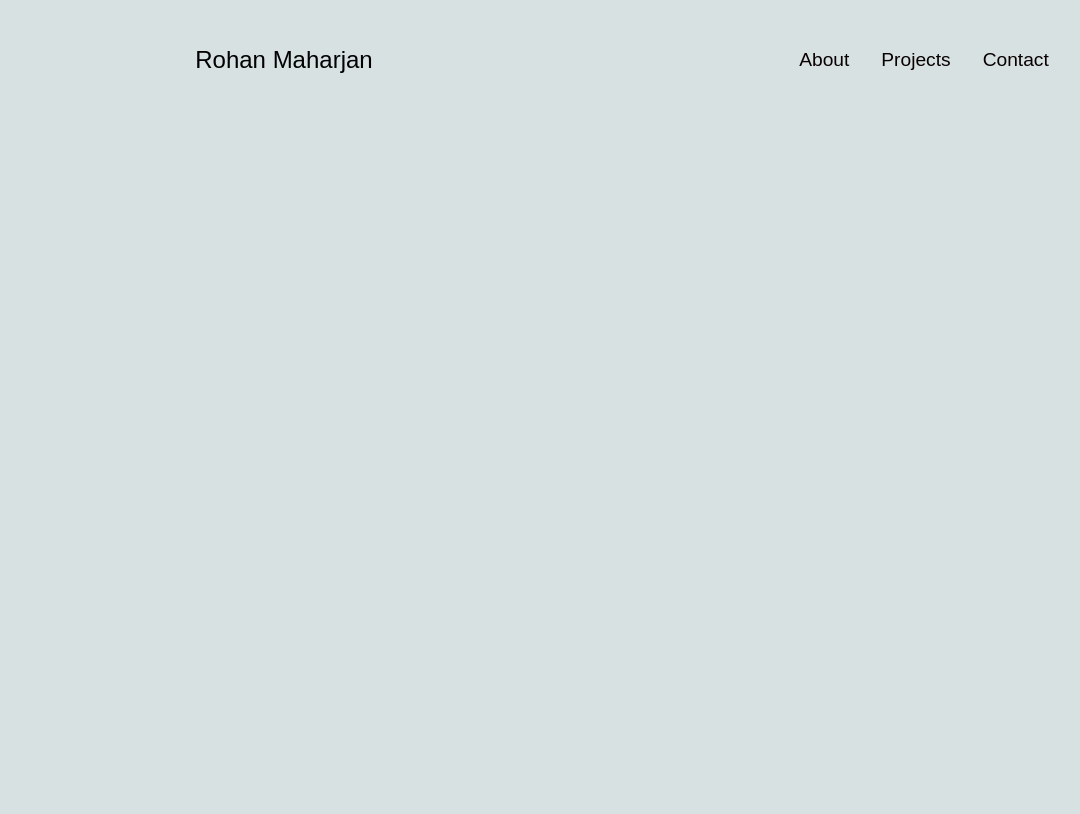
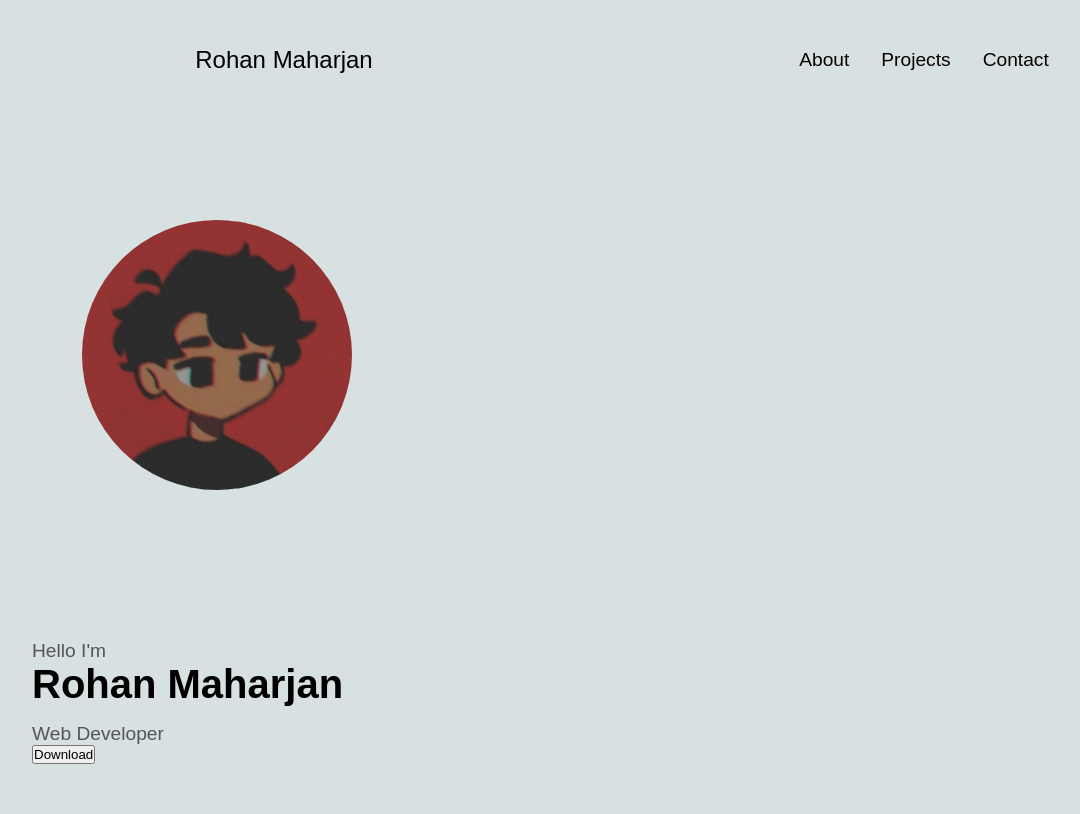
Before and after one commit to Rohan181x/potfolio, a plain HTML site: page index.html in a window 1280 px wide. Shown: the whole page, without its empty margins (18-1098 px from the left). Drawn offline with Linux system fonts and the light colour scheme.

Commit message:
pic upload

```diff
--- a/index.html
+++ b/index.html
@@ -35,6 +35,24 @@
         </div>
     </div>
 </nav>
+
+<section id="profile">
+    <div class="section-pic">
+        <img src="/assests/download.jpeg" alt="profile-pic">
+    </div>
+    <div class="section-text">
+
+        <p class="section-text-p1">Hello I'm</p>
+        <h1 class="title">Rohan Maharjan</h1>
+        <p class="section-text-p2">Web Developer</p>
+        <div class="btn-container">
+           <button class="btn btn-color" onclick="window.open('/assests/resume.pdf')">Download</button>
+        </div>
+        </div>
+
+    </div>
+</section>
+
     <script src="script.js">
 
     </script>
--- a/style.css
+++ b/style.css
@@ -68,8 +68,8 @@ a:hover{
     display: flex;
     flex-direction: column;
     justify-content: space-between;
-    height: 24px;
-    width: 30px;
+    height: 15px;
+    width: 20px;
     cursor: pointer;
 }
 .hamberger-icon span{
@@ -109,3 +109,44 @@ a:hover{
 .hamberger-icon.open span:first-child{
     transform: rotate(45deg) translate(5px, 5px);
 }
+.hamberger-icon.open span:nth-child(2){
+    opacity: 0;
+}
+.hamberger-icon.open span:last-child{
+    transform: rotate(-45deg) translate(5px, -5px);
+}
+.hamberger-icon span:first-child{
+   transform: none;
+}
+.hamberger-icon span:first-child{
+
+   transform: none;
+}
+.section-pic{
+   display: flex;
+   justify-content: left;
+   align-items: flex-end;
+   height: 100%;
+   padding: 100px;
+}
+.section-pic img{
+   max-width: 25%;
+   height: auto;
+   border-radius: 50%;
+}
+.section-text{
+   display: flex;
+   flex-direction: column;
+   justify-content: center;
+   align-items: flex-start;
+   padding: 50px;
+   height: -20%;
+}
+.section-text h1{
+   font-size: 2.5rem;
+   margin-bottom: 1rem;
+}
+.section-text p{
+   font-size: 1.2rem;
+   color: rgb(85, 85, 85);
+}
```
Also changed, not shown: assests/download.jpeg (added).
